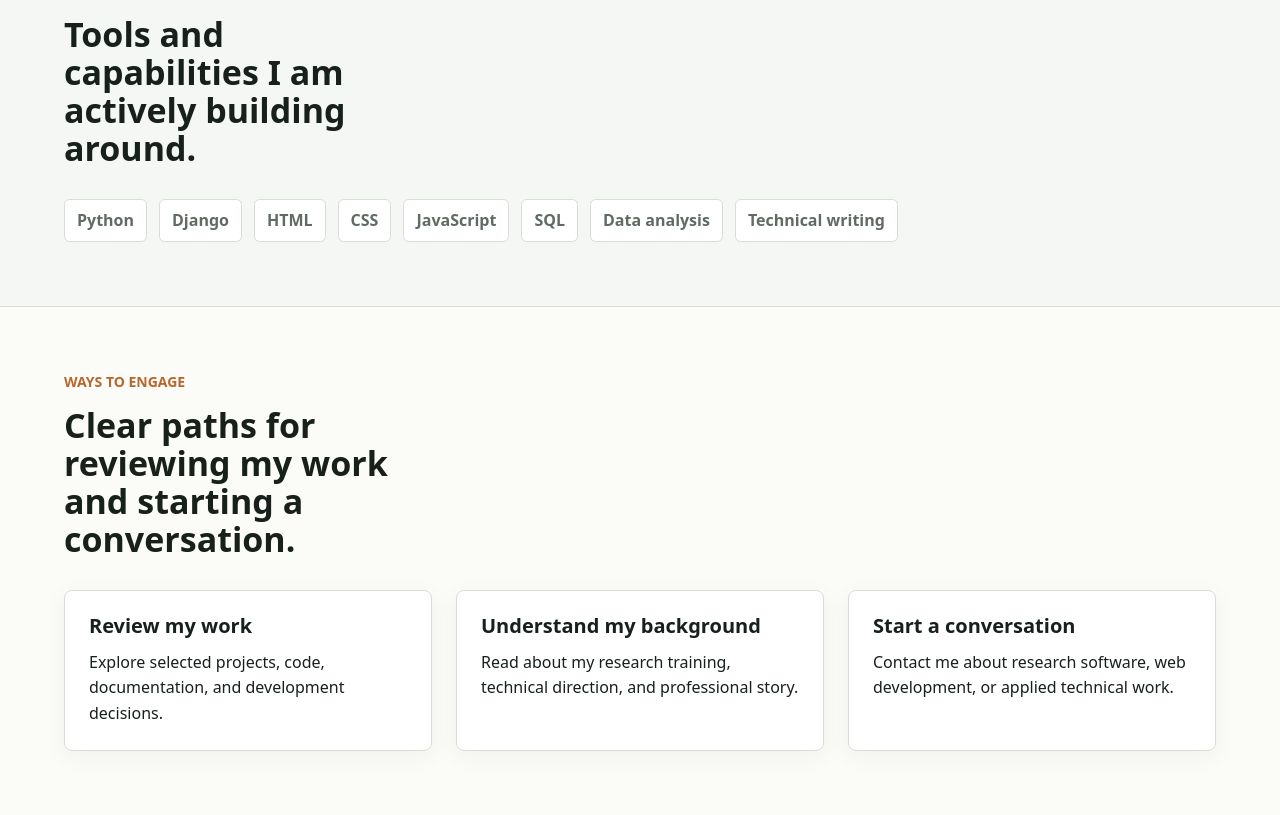
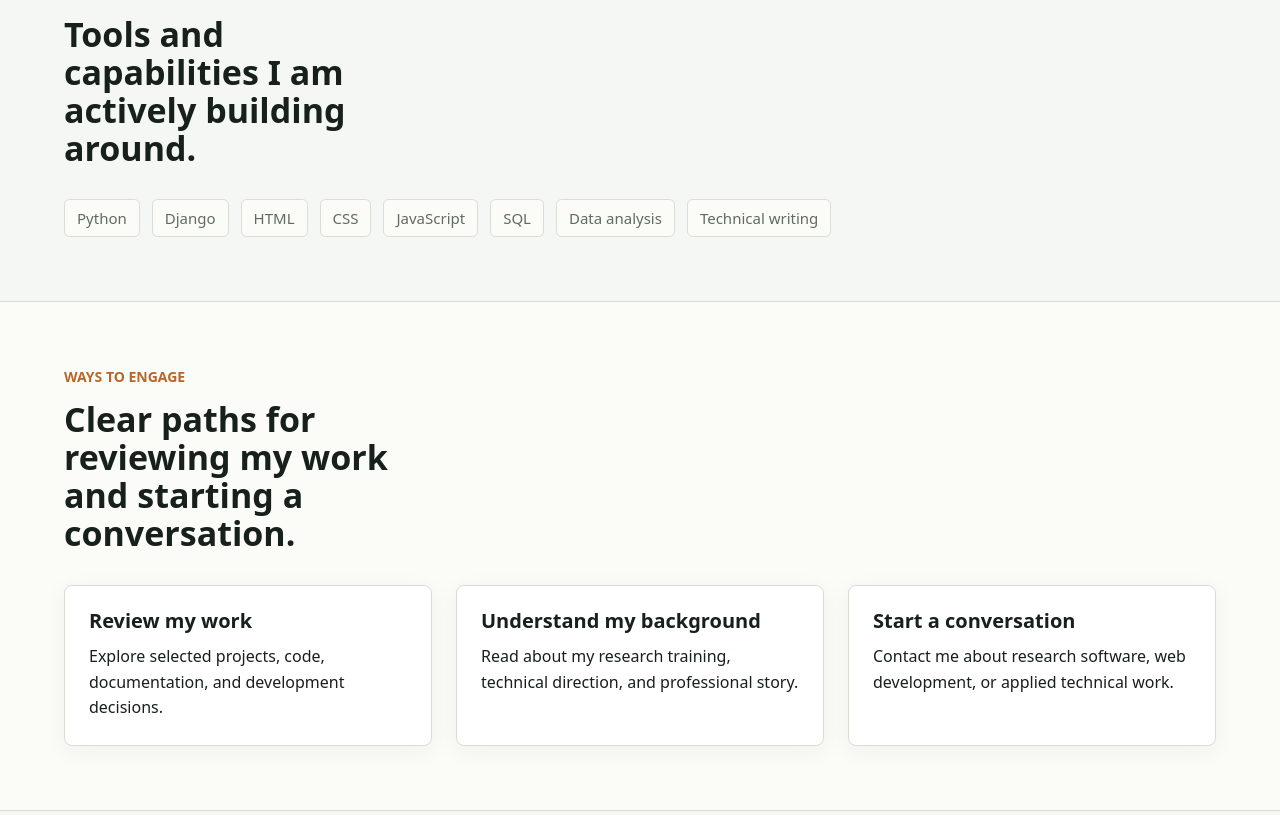
Before and after one commit to ksbk/kusse-portfolio, a Django app: page / in a window 1280 px wide. Shown: the part 2016-2831 px from the top of the page. Run offline with Django 5.2, Linux system fonts and the light colour scheme.

Commit message:
refine: soften technology strip chips

```diff
--- a/static/css/components/tag-list.css
+++ b/static/css/components/tag-list.css
@@ -11,10 +11,11 @@
     min-width: 0;
     border: 1px solid var(--color-border);
     border-radius: var(--radius-sm);
-    padding: var(--space-2) var(--space-3);
-    background: var(--color-surface);
+    padding: 0.375rem var(--space-3);
+    background: var(--color-surface-muted);
     color: var(--color-text-muted);
-    font-weight: 600;
+    font-size: 0.9375rem;
+    font-weight: 500;
     overflow-wrap: anywhere;
 }
 
```
